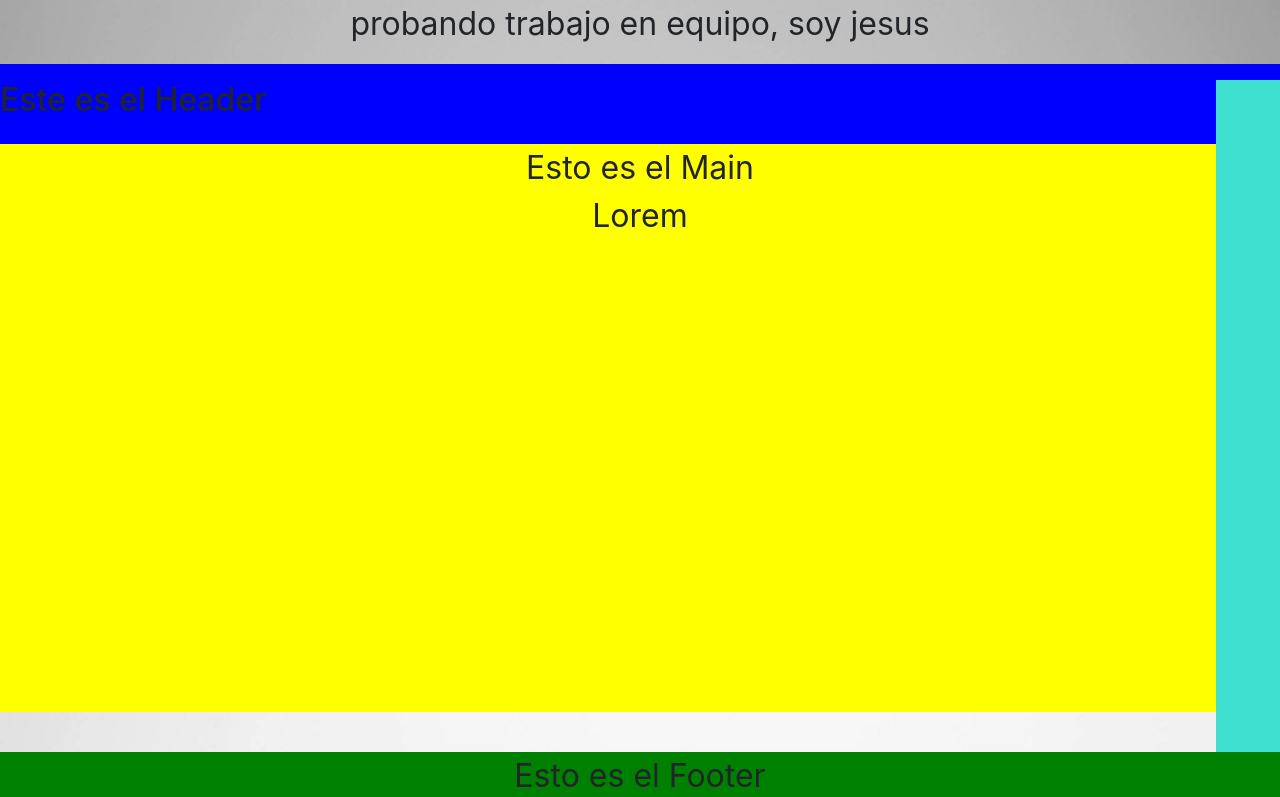
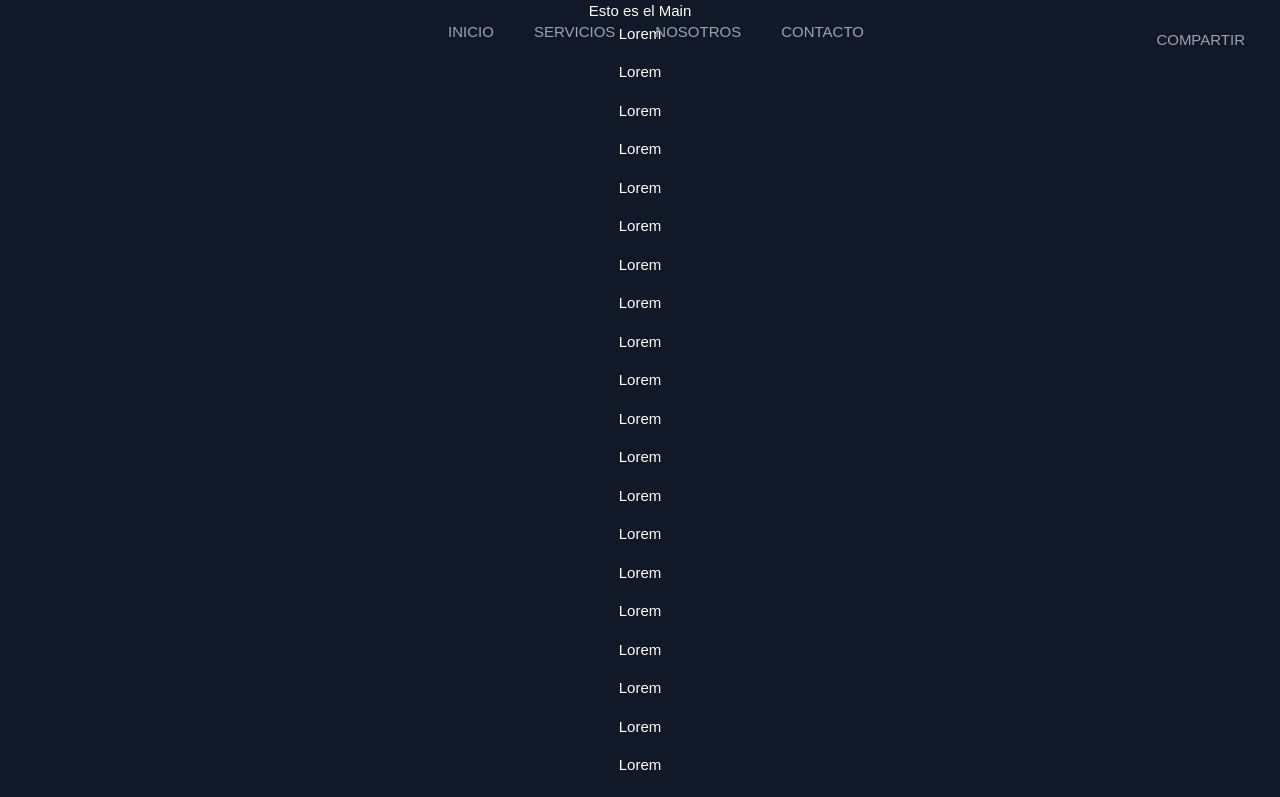
Before and after one commit to Nikkun13/TrabajoTop10, a React (Create React App) app: page / in a window 1280 px wide. Shown: the top 797 px of the page. Built offline with nearby package versions, Linux system fonts and the light colour scheme.

Commit message:
Nico-HeaderV1.0

```diff
--- a/src/App.css
+++ b/src/App.css
@@ -5,8 +5,10 @@
 
 .App {
   text-align: center;
-  background-image: url('./images/fondo.jpg');
-  background-size: cover;
-  font-size: 2rem;
+  background-color: #111827;
+  font-family:Arial, Helvetica, sans-serif ; /* No es exactamente esta, luego se cambia*/
+  font-size: 15px;
+  font-weight: 500;
   min-height: 100vh;
+  color: white;
 }
--- a/src/App.js
+++ b/src/App.js
@@ -6,7 +6,6 @@ import "./App.css";
 function App() {
   return (
     <div className="App">
-      <p>probando trabajo en equipo, soy jesus</p>
       <Header />
 
       <Main />
--- a/src/components/Footer/Footer.css
+++ b/src/components/Footer/Footer.css
@@ -1,7 +1,5 @@
 .footer {
     background-color: green;
-    position: absolute;
-    bottom: 0;
     width: 100%;
     text-align: center;
 }
--- a/src/components/Header/Header.css
+++ b/src/components/Header/Header.css
@@ -1,7 +1,36 @@
 .header {
     height: 10vh;
     display: flex;
-    justify-content: space-between;
+    justify-content: space-around;
     align-items: center;
-    background-color: blue;
+    z-index: 1000;
+    position: fixed;
+    width: 100%;
+    /* background-color: blue; */
 }
+
+.compartir {
+    cursor: pointer;
+    margin: 35px;
+    position: absolute;
+    right: 0;
+    color: #9CA3AF;
+}
+
+.compartir::before {
+    content: "";
+    width: 0;
+    height: 0;
+    -moz-border-radius: 50%;
+    -webkit-border-radius: 50%;
+    border-radius: 50%;
+    background: #E3B6F9;
+    position: absolute;
+    transition: 0.3s ease-in-out;
+    bottom: -12px;
+}
+
+.compartir:hover::before {
+    width: 8px;
+    height: 8px;
+}
--- a/src/components/Header/Header.js
+++ b/src/components/Header/Header.js
@@ -1,21 +1,23 @@
-import { useState } from "react";
+// import { useState } from "react";
 import Navbar from "../Navbar/Navbar";
-import MenuButton from "../MenuButton/MenuButton";
+// import NavbarBurger from "../NavbarBurger/NavbarBurger";
+// import MenuButton from "../MenuButton/MenuButton";
 import './Header.css'
 
 const Header = () => {
 
-    const [open, setOpen] = useState(false);
+    // const [open, setOpen] = useState(false);
 
-    const handleClick = () => {
-      setOpen(!open);
-    };
+    // const handleClick = () => {
+    //   setOpen(!open);
+    // };
 
     return (
       <div className="header">
-        <h2>Este es el Header</h2>
-        <Navbar open={open} />
-        <MenuButton open={open} handleClick={handleClick} />
+        <Navbar />
+        <p className='compartir'>COMPARTIR</p>
+        {/* <NavbarBurger open={open} />
+        <MenuButton open={open} handleClick={handleClick} /> */}
       </div>
     );
 }
--- a/src/components/Main/Main.css
+++ b/src/components/Main/Main.css
@@ -1,4 +1,4 @@
 .main {
-    background-color: yellow;
+    /* background-color: yellow; */
     min-height: 71vh;
 }
--- a/src/components/Main/Main.js
+++ b/src/components/Main/Main.js
@@ -7,6 +7,30 @@ const Main = () => {
         <div className='main'>
             <div>Esto es el Main</div>
             <p>Lorem</p>
+            <p>Lorem</p>
+            <p>Lorem</p>
+            <p>Lorem</p>
+            <p>Lorem</p>
+            <p>Lorem</p>
+            <p>Lorem</p>
+            <p>Lorem</p>
+            <p>Lorem</p>
+            <p>Lorem</p>
+            <p>Lorem</p>
+            <p>Lorem</p>
+            <p>Lorem</p>
+            <p>Lorem</p>
+            <p>Lorem</p>
+            <p>Lorem</p>
+            <p>Lorem</p>
+            <p>Lorem</p>
+            <p>Lorem</p>
+            <p>Lorem</p>
+            <p>Lorem</p>
+            <p>Lorem</p>
+            <p>Lorem</p>
+            <p>Lorem</p>
+
         </div>
     )
 
--- a/src/components/Navbar/Navbar.css
+++ b/src/components/Navbar/Navbar.css
@@ -1,27 +1,38 @@
 .navbar {
-  display: flex;
-  flex-direction: column;
-  justify-content: flex-start;
-  align-items: center;
-  background: turquoise;
-  position: fixed;
-  top: 10vh;
-  width: 80%;
-  height: 90vh;
-  transition: right 0.3s linear;
-
+    width: 90%;
+    margin: auto;
+    padding: 20px 0;
+    display: flex;
+    align-items: center;
+    justify-content: center;
+    /* background-color: red; */
 }
 
-.enlace {
-  padding: 0.5rem 0.8rem;
-  color: grey;
-  text-decoration: none;
+.navbar ul li {
+    list-style: none;
+    display: inline-block;
+    margin: 0 20px;
 }
 
-.abierto {
-  right: 0;
+.navbar ul li a {
+    text-decoration: none;
+    color: #9CA3AF;
 }
 
-.cerrado {
-  right: -75%;
+.navbar ul li::before {
+    content: "";
+    width: 0;
+    height: 0;
+    -moz-border-radius: 50%;
+    -webkit-border-radius: 50%;
+    border-radius: 50%;
+    background: #E3B6F9;
+    position: absolute;
+    bottom: 20px;
+    transition: 0.3s ease-in-out;
 }
+
+.navbar ul li:hover::before {
+    width: 8px;
+    height: 8px;
+}
--- a/src/components/Navbar/Navbar.js
+++ b/src/components/Navbar/Navbar.js
@@ -1,26 +1,15 @@
-import { useState , useEffect } from "react";
 import './Navbar.css'
 
-const Navbar = ({open}) => {
+const Navbar = () => {
+    return <navbar className='navbar'>
+            <ul>
+                <li><a className='' href="#">INICIO</a></li>
+                <li><a className='' href="#">SERVICIOS</a></li>
+                <li><a className='' href="#">NOSOTROS</a></li>
+                <li><a className='' href="#">CONTACTO</a></li>
+            </ul>
 
-    const [openMenu, setOpenMenu] = useState();
-
-    useEffect(() => {
-        if (open === true) {
-          setOpenMenu("abierto");
-        } else {
-          setOpenMenu("cerrado");
-        }
-    }, [open]);
-
-    return (
-      <navbar className={`navbar ${openMenu}`}>
-        <a className='enlace' href="#">Opcion 1</a>
-        <a className='enlace' href="#">Opcion 2</a>
-        <a className='enlace' href="#">Opcion 3</a>
-        <a className='enlace' href="#">Opcion 4</a>
-      </navbar>
-    )
+           </navbar>
 
 }
 
--- /dev/null
+++ b/src/components/NavbarBurger/NavbarBurger.css
@@ -0,0 +1,27 @@
+.navbar {
+  display: flex;
+  flex-direction: column;
+  justify-content: flex-start;
+  align-items: center;
+  background: turquoise;
+  position: fixed;
+  top: 10vh;
+  width: 80%;
+  height: 90vh;
+  transition: right 0.3s linear;
+
+}
+
+.enlace {
+  padding: 0.5rem 0.8rem;
+  color: grey;
+  text-decoration: none;
+}
+
+.abierto {
+  right: 0;
+}
+
+.cerrado {
+  right: -75%;
+}
--- /dev/null
+++ b/src/components/NavbarBurger/NavbarBurger.js
@@ -0,0 +1,27 @@
+import { useState , useEffect } from "react";
+import './NavbarBurger.css'
+
+const NavbarBurger = ({open}) => {
+
+    const [openMenu, setOpenMenu] = useState();
+
+    useEffect(() => {
+        if (open === true) {
+          setOpenMenu("abierto");
+        } else {
+          setOpenMenu("cerrado");
+        }
+    }, [open]);
+
+    return (
+      <navbar className={`navbar ${openMenu}`}>
+        <a className='enlace' href="#">Opcion 1</a>
+        <a className='enlace' href="#">Opcion 2</a>
+        <a className='enlace' href="#">Opcion 3</a>
+        <a className='enlace' href="#">Opcion 4</a>
+      </navbar>
+    )
+
+}
+
+export default NavbarBurger
```
Also changed, not shown: 1 other file (tests, documents, lock files or other folders).
